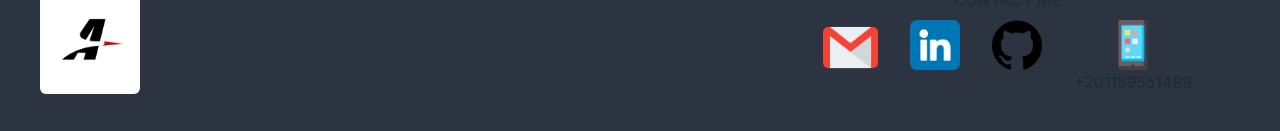
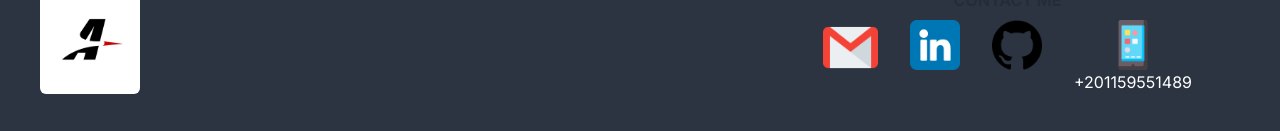
Before and after one commit to faragzz/portfolio, a Next.js app: page / in a window 1280 px wide. Shown: the part 2672-2803 px from the top of the page. Built offline with nearby package versions, Linux system fonts and the light colour scheme.

Commit message:
fixed phone number color

```diff
--- a/app/components/footer.tsx
+++ b/app/components/footer.tsx
@@ -54,7 +54,7 @@ export const Footer = (props: Props) => {
                 width={50}
                 height={50}
               />
-              <p>+201159551489</p>
+              <p className="text-white">+201159551489</p>
             </div>
           </div>
         </nav>
--- a/app/components/skills.tsx
+++ b/app/components/skills.tsx
@@ -12,7 +12,7 @@ export default function Skills({}: Props) {
     animationData: animationData,
   };
   return (
-    <div id="skills" className="xl:container mx-auto mt-20 mx-auto ">
+    <div id="skills" className="xl:container mx-auto mt-20 ">
       <p className="text-4xl text-black text-center font-bold ">Skills</p>
       {isMobile && (
         <div>
```
